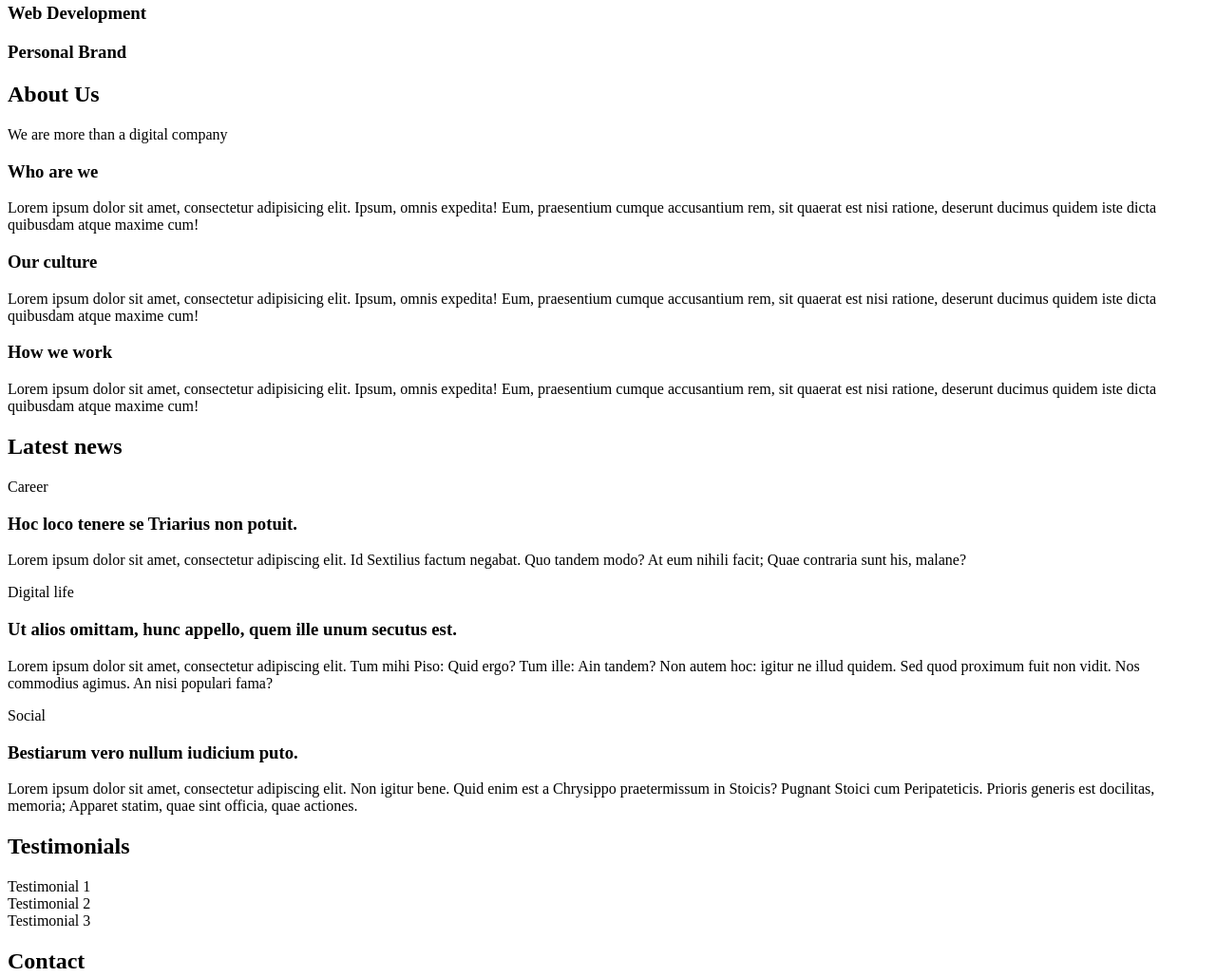
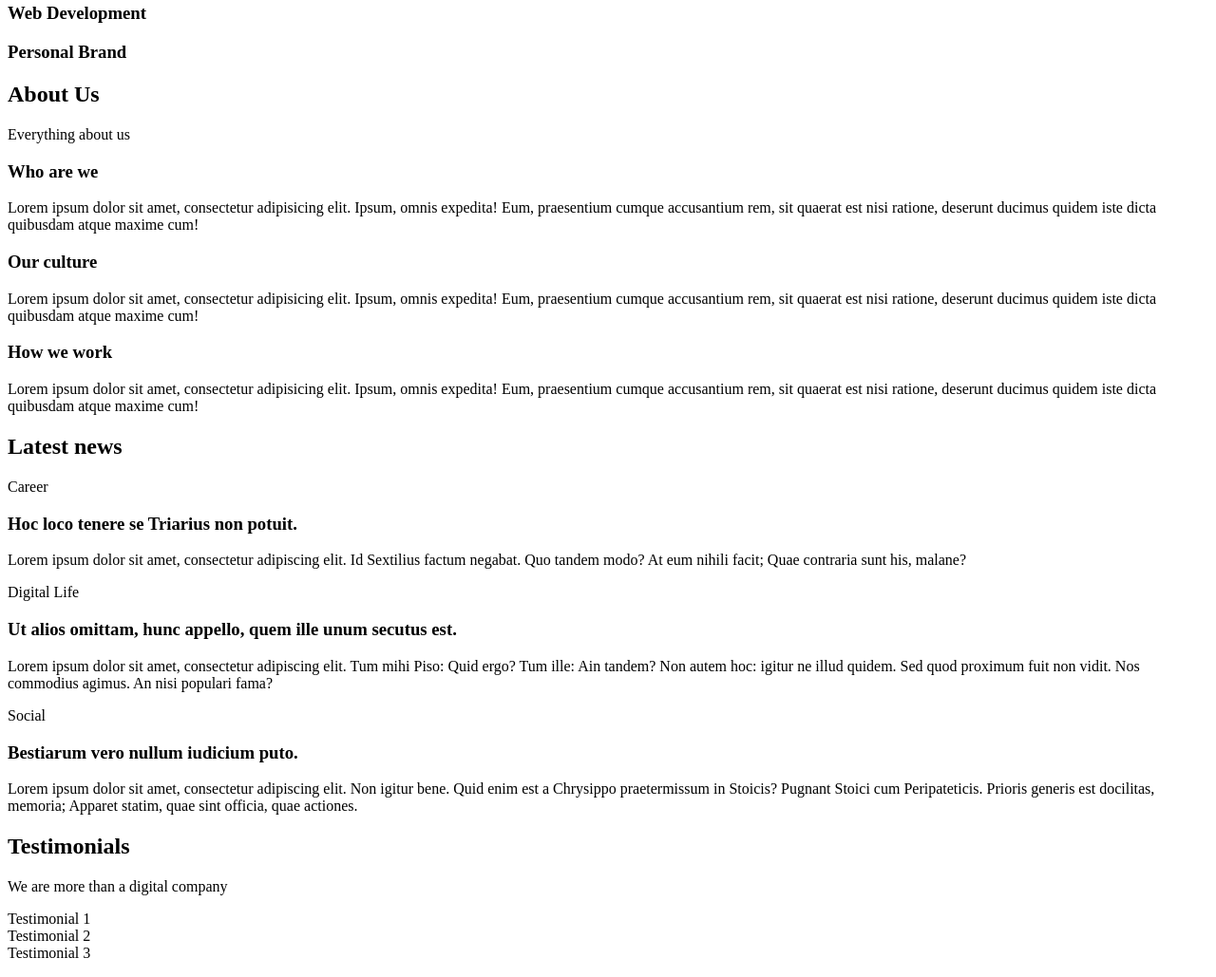
Before and after one commit to jgnacio/holbertonschool-web_front_end, a plain HTML site: page html_advanced/12-index.html in a window 1280 px wide. Shown: the part 577-1606 px from the top of the page at 95% size. Drawn offline with Linux system fonts and the light colour scheme.

Commit message:
Fix paragraphs

```diff
--- a/html_advanced/12-index.html
+++ b/html_advanced/12-index.html
@@ -48,7 +48,7 @@
 
         <section>
             <h2>About Us</h2>
-            <p>We are more than a digital company</p>
+            <p>Everything about us</p>
             <h3>Who are we</h3>
             <p>
                 Lorem ipsum dolor sit amet, consectetur adipisicing elit. Ipsum, omnis expedita! Eum, praesentium cumque
@@ -80,7 +80,7 @@
                 </p>
             </article>
             <article>
-                <p>Digital life</p>
+                <p>Digital Life</p>
                 <h3>Ut alios omittam, hunc appello, quem ille unum secutus est.</h3>
                 <p>
                     Lorem ipsum dolor sit amet, consectetur adipiscing elit. Tum mihi Piso: Quid ergo? Tum ille: Ain
@@ -101,6 +101,7 @@
 
         <section>
             <h2>Testimonials</h2>
+            <p>We are more than a digital company</p>
             <article>Testimonial 1</article>
             <article>Testimonial 2</article>
             <article>Testimonial 3</article>
```
